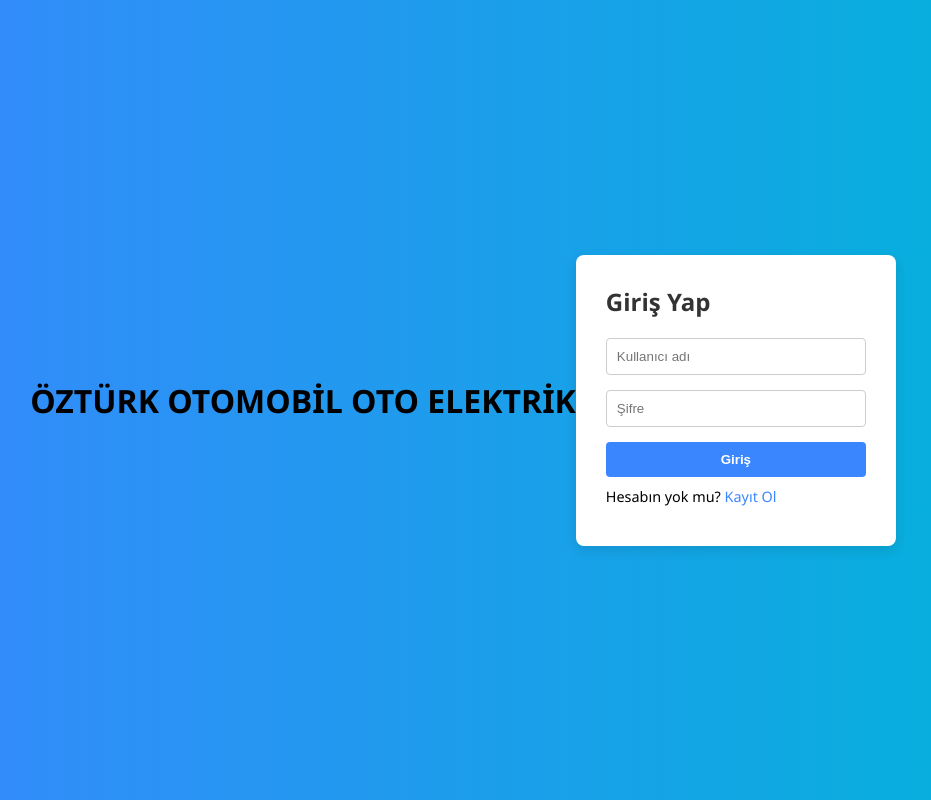
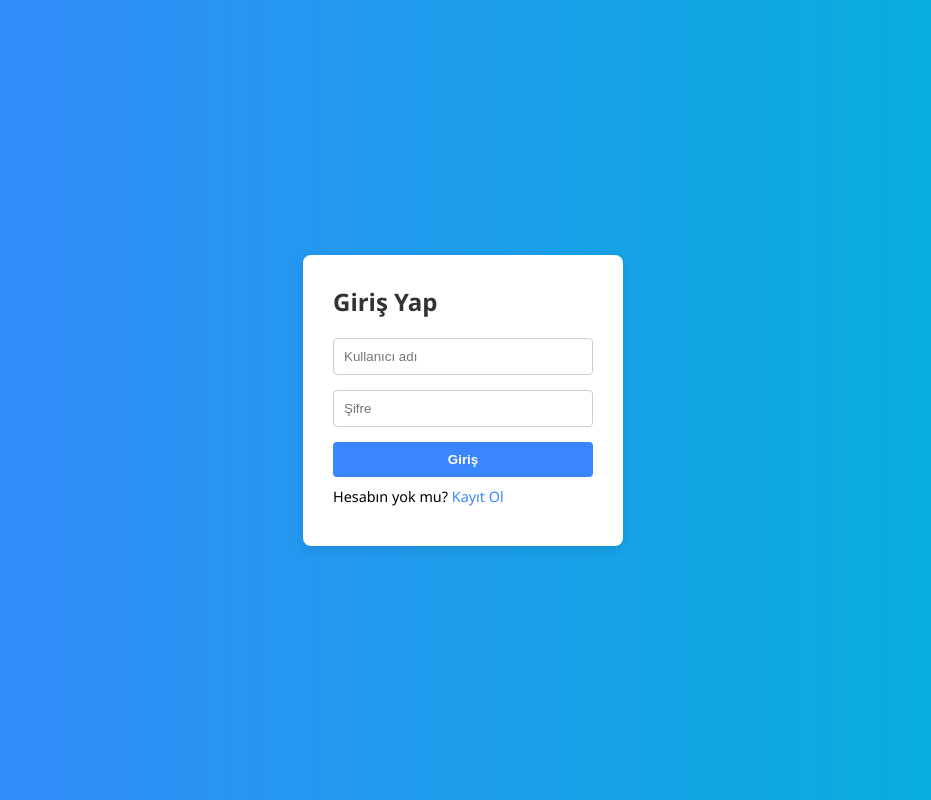
Before and after one commit to serhat5252/OzturkOto52, a plain HTML site: page frontend/index.html in a window 1280 px wide. Shown: the whole page, without its empty margins (177-1108 px from the left). Drawn offline with nearby package versions, Linux system fonts and the light colour scheme.

Commit message:
Login ekranı ortalandı, dashboard tasarımı iyileştirildi.

```diff
--- a/frontend/index.html
+++ b/frontend/index.html
@@ -78,7 +78,6 @@
 <body>
   <div id="authWrapper">
   <!-- Giriş Formu -->
-  <h1>ÖZTÜRK OTOMOBİL OTO ELEKTRİK</h1>
   <div id="loginDiv" class="authBox">
     <h2>Giriş Yap</h2>
     <form id="loginForm">
```
